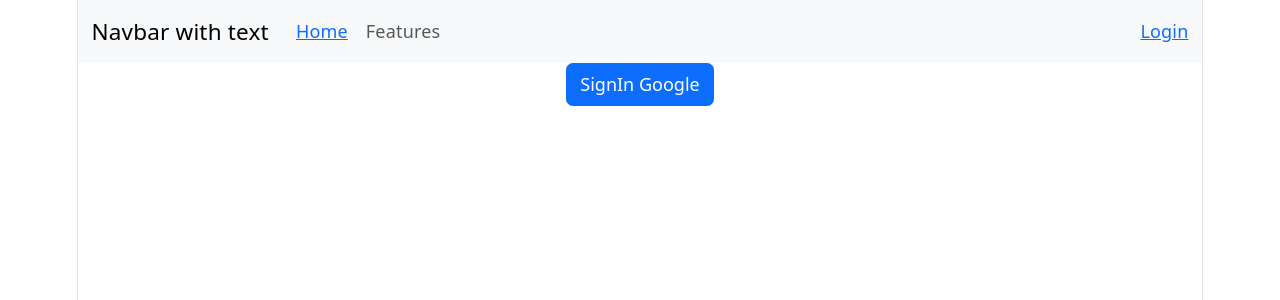
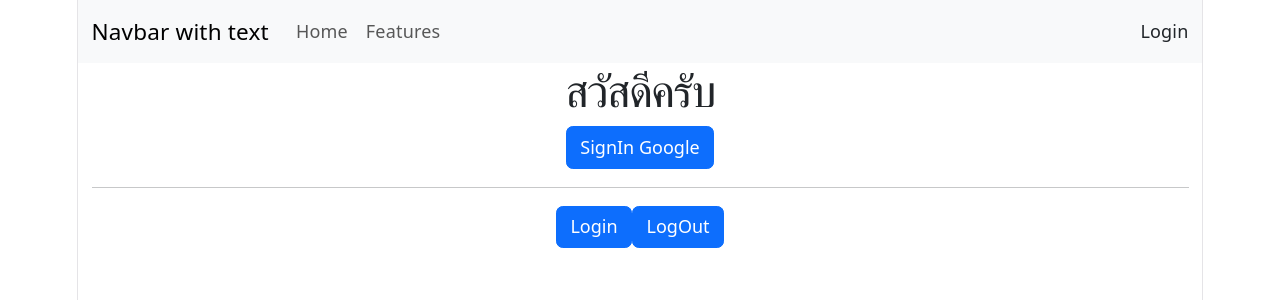
Before and after one commit to RainyBlueRose/Firebase-Authentication-Practice, a React (Vite) app: page /login in a window 1280 px wide. Shown: the top 300 px of the page. Built offline with nearby package versions, Linux system fonts and the light colour scheme; no server answers.

Commit message:
add redux-toolkit and basic thing

```diff
--- a/package.json
+++ b/package.json
@@ -10,11 +10,13 @@
     "preview": "vite preview"
   },
   "dependencies": {
+    "@reduxjs/toolkit": "^2.12.0",
     "bootstrap": "^5.3.8",
     "firebase": "^12.17.1",
     "react": "^19.2.8",
     "react-bootstrap": "^2.10.10",
     "react-dom": "^19.2.8",
+    "react-redux": "^9.3.0",
     "react-router-dom": "^7.18.2"
   },
   "devDependencies": {
--- a/src/App.jsx
+++ b/src/App.jsx
@@ -11,12 +11,8 @@ const App = () => {
       <BrowserRouter>
         <Headers />
         <Routes>
-          {/* <Headers />
-        <h1>Hello World</h1>
-        <Home />
-        <Login/> */}
           <Route path="/" element={<Home />} />
-          <Route path="login" element={<Login/>}/>
+          <Route path="login" element={<Login />} />
         </Routes>
       </BrowserRouter>
     </>
--- a/src/components/layouts/Headers.jsx
+++ b/src/components/layouts/Headers.jsx
@@ -1,23 +1,27 @@
 import React from "react";
 import { Container, Navbar, Nav } from "react-bootstrap";
-import { Link } from "react-router-dom"
+import { Link } from "react-router-dom";
 
-const header = () => {
+const Header = () => {
   return (
     <Navbar className="bg-body-tertiary">
       <Container>
         <Navbar.Brand href="#home">Navbar with text</Navbar.Brand>
         <Navbar.Toggle />
         <Nav className="me-auto">
-          <Nav.Link><Link to="/">Home</Link></Nav.Link>
+          <Nav.Link as={Link} to={"/"}>
+            Home
+          </Nav.Link>
           <Nav.Link href="#features">Features</Nav.Link>
         </Nav>
         <Navbar.Collapse className="justify-content-end">
-          <Nav.Link><Link to="login">Login</Link></Nav.Link>
+          <Nav.Link as={Link} to={"login"}>
+            Login
+          </Nav.Link>
         </Navbar.Collapse>
       </Container>
     </Navbar>
   );
 };
 
-export default header;
+export default Header;
--- a/src/components/pages/Login.jsx
+++ b/src/components/pages/Login.jsx
@@ -1,15 +1,31 @@
   import React from "react";
   import { Container, Button } from "react-bootstrap";
+  import { auth, googleAuthProvider } from "../../firebase";
+  import { signInWithPopup } from "firebase/auth";
+  import { useSelector, useDispatch } from "react-redux";
+  import { login, logout } from "../../store/userSlice";
 
   const Login = () => {
+    const currentUser = useSelector((state) => state.user);
+    const dispatch = useDispatch();
 
-    const handleLoginByGoogle = async() => {
-        alert('ok click')
-    }
+    const handleLoginByGoogle = async () => {
+      const result = await signInWithPopup(auth, googleAuthProvider);
+      console.log("result", result);
+      // มีค่าเท่ากับ const user = result.user
+      const { user } = result;
+      const idToken = await user.getIdTokenResult();
+
+      console.log(user.email, idToken);
+    };
 
     return (
       <Container>
+        <h1>{currentUser.value}</h1>
         <Button onClick={handleLoginByGoogle}>SignIn Google</Button>
+        <hr />
+        <Button onClick={() => dispatch(login())}>Login</Button>
+        <Button onClick={() => dispatch(logout())}>LogOut</Button>
       </Container>
     );
   };
--- a/src/main.jsx
+++ b/src/main.jsx
@@ -2,10 +2,15 @@ import { StrictMode } from "react";
 import { createRoot } from "react-dom/client";
 import "./index.css";
 import App from "./App.jsx";
+
 import "bootstrap/dist/css/bootstrap.min.css";
+import { store } from "./store/store.jsx";
+import { Provider } from "react-redux";
 
 createRoot(document.getElementById("root")).render(
   <StrictMode>
-    <App />
+    <Provider store={store}>
+      <App />
+    </Provider>
   </StrictMode>,
 );
--- /dev/null
+++ b/src/store/store.jsx
@@ -0,0 +1,8 @@
+import { configureStore } from "@reduxjs/toolkit";
+import userSlice from "./userSlice";
+
+export const store = configureStore({
+  reducer: {
+    user: userSlice,
+  },
+});
--- /dev/null
+++ b/src/store/userSlice.jsx
@@ -0,0 +1,27 @@
+import { createSlice } from "@reduxjs/toolkit"
+import { increment } from "firebase/firestore"
+
+const initialState = {
+    value: "สวัสดีครับ",
+    user: [],
+    it: []
+}
+
+export const userSlice = createSlice({
+    name: 'users',
+    initialState,
+    reducers: {
+        login: (state) => {
+            state.value = 'Login นะครับ'
+        },
+        logout: (state) => {
+            state.value  = 'logOut นะครับ'
+        },
+        incrementByAmount: (state, action) => {
+            state.value += action.payload
+        }
+    }
+})
+
+export const { login, logout, indrementByAmount } = userSlice.actions
+export default userSlice.reducer
```
Also changed, not shown: 1 other file (tests, documents, lock files or other folders). Lines whose indentation alone changed are shown as unchanged.
